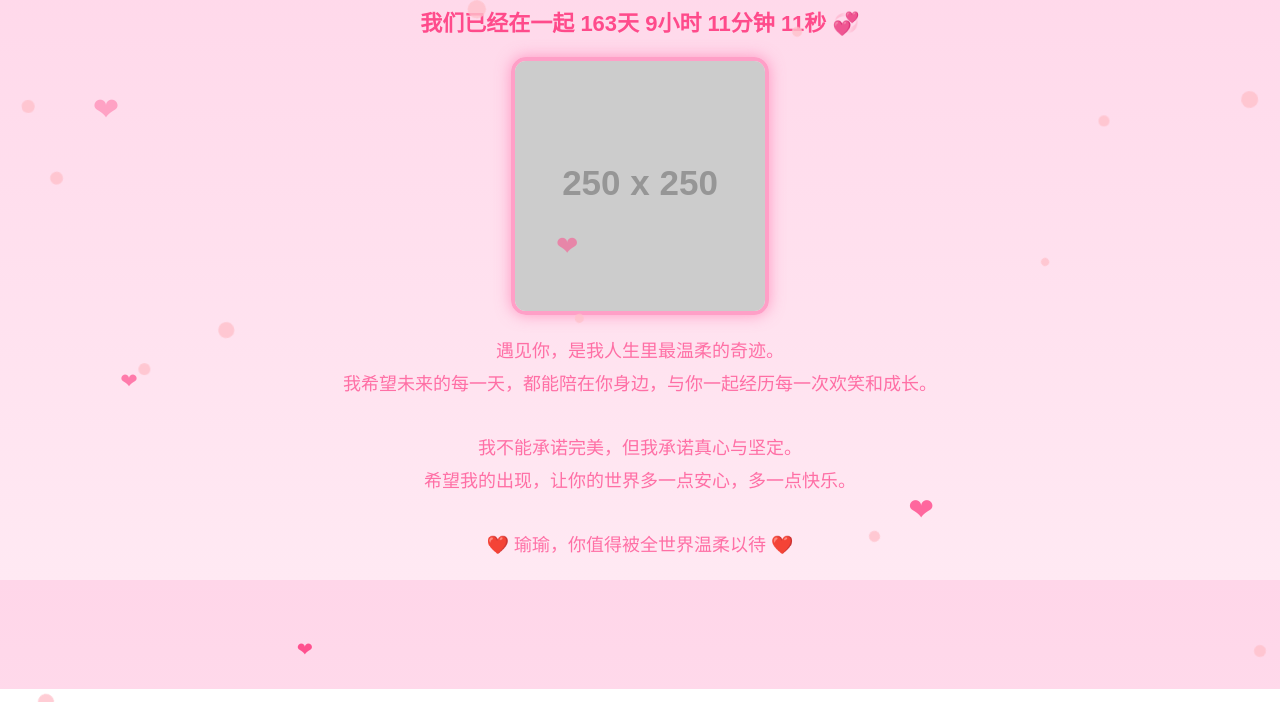
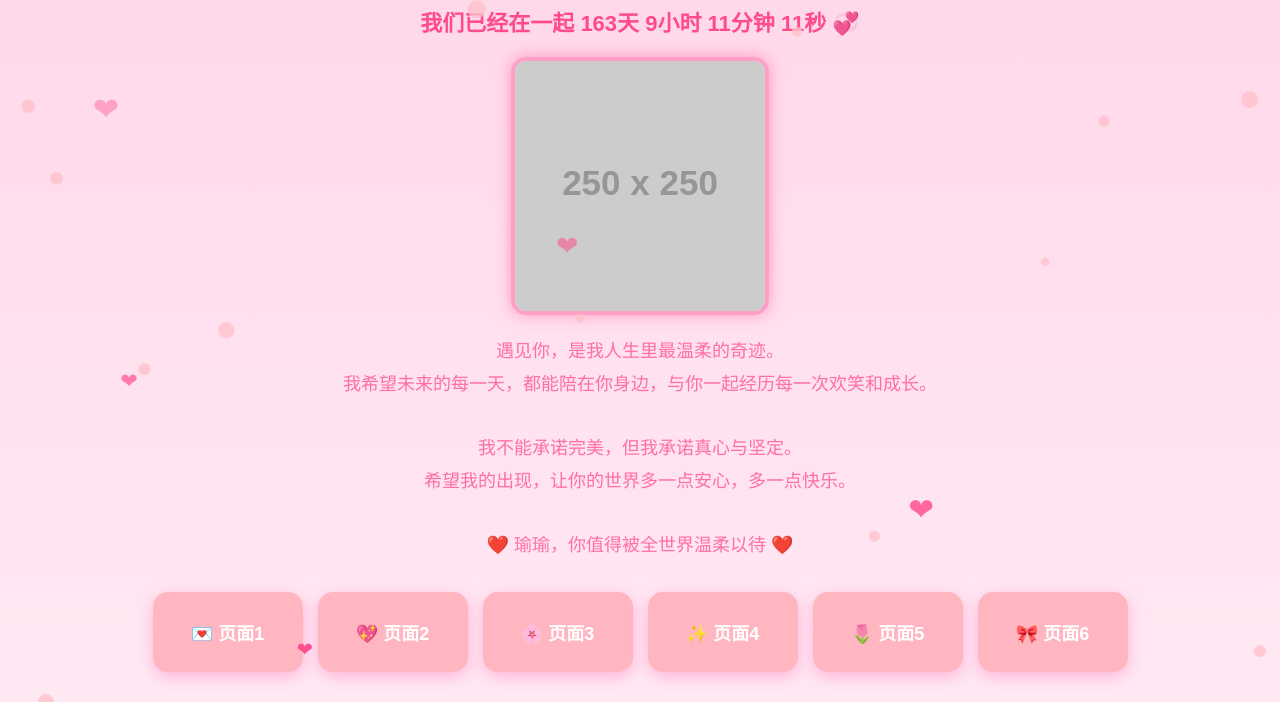
Before and after one commit to loveziyu/loveziyu.github.io, a plain HTML site: page index.html in a window 1280 px wide. Shown: the part 111-813 px from the top of the page. Drawn offline with Linux system fonts and the light colour scheme; placeholder pictures from the web are drawn by us.

Commit message:
Update index.html

```diff
--- a/index.html
+++ b/index.html
@@ -80,6 +80,36 @@
             0% { transform: translateY(0) scale(1); opacity: 1; }
             100% { transform: translateY(-120vh) scale(1.8); opacity: 0; }
         }
+
+        /* Link containers */
+        .link-containers {
+            display: flex;
+            flex-wrap: wrap;
+            justify-content: center;
+            margin: 30px 0;
+            gap: 15px;
+        }
+
+        .container {
+            width: 150px;
+            height: 80px;
+            background-color: #ffb6c1;
+            border-radius: 15px;
+            display: flex;
+            align-items: center;
+            justify-content: center;
+            font-size: 18px;
+            color: white;
+            font-weight: bold;
+            cursor: pointer;
+            transition: transform 0.2s, box-shadow 0.2s;
+            box-shadow: 0 5px 15px rgba(255, 105, 180, 0.4);
+        }
+
+        .container:hover {
+            transform: translateY(-5px);
+            box-shadow: 0 10px 20px rgba(255, 105, 180, 0.5);
+        }
     </style>
 </head>
 <body>
@@ -101,6 +131,16 @@
         希望我的出现，让你的世界多一点安心，多一点快乐。<br><br>
         ❤️ 瑜瑜，你值得被全世界温柔以待 ❤️
     </p>
+
+    <!-- 6 clickable containers -->
+    <div class="link-containers">
+        <div class="container" onclick="window.location.href='page1.html'">💌 页面1</div>
+        <div class="container" onclick="window.location.href='page2.html'">💖 页面2</div>
+        <div class="container" onclick="window.location.href='page3.html'">🌸 页面3</div>
+        <div class="container" onclick="window.location.href='page4.html'">✨ 页面4</div>
+        <div class="container" onclick="window.location.href='page5.html'">🌷 页面5</div>
+        <div class="container" onclick="window.location.href='page6.html'">🎀 页面6</div>
+    </div>
 
     <script>
         // Live relationship timer
```
